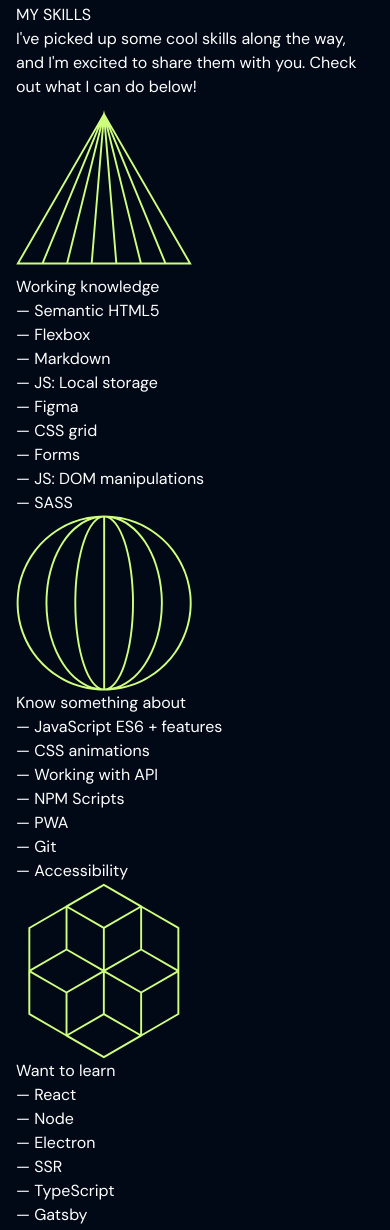
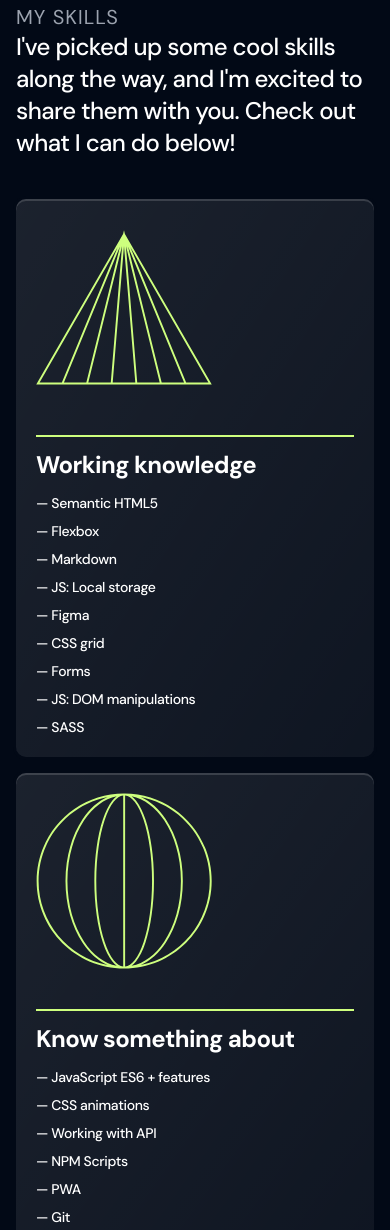
Before and after one commit to mariuszwuteefowicz/portfolio, a website built with Parcel: page src/index.html in a window 390 px wide. Shown: the part 932-2162 px from the top of the page. Built offline with nearby package versions, Linux system fonts and the light colour scheme; files whose address does not match are found by name.

Commit message:
add styles for the skills section on mobile

```diff
--- a/src/index.html
+++ b/src/index.html
@@ -41,13 +41,19 @@
                 </div>
             </section>
 
+
+
+
+
             <section class="mx-auto max-w-wtf" id="skills">
-                <h2>MY SKILLS</h2>
-                <p>I've picked up some cool skills along the way, and I'm excited to share them with you. Check out what I can do below!</p>
-                <article>
-                    <img src="images/triangle.svg" alt="" class="w-44 h-44">
-                    <h3>Working knowledge</h3>
-                    <ul>
+                <h2 class="text-gray-400 text-xl tracking-wider">MY SKILLS</h2>
+                <p class="text-2xl font-medium tracking-tight mb-10">I've picked up some cool skills along the way, and I'm excited to share them with you. Check out what I can do below!</p>
+
+            <div class="grid gap-4">
+                <article class="p-5 rounded-wtf bg-gradient-to-br from-white/10 to-white/5 shadow-innerlight ring ring-bg">
+                    <img src="images/triangle.svg" alt="" class="w-44 h-44 mb-10">
+                    <h3 class="pt-3 border-accent border-t-2 text-2xl font-bold tracking-tight mb-3">Working knowledge</h3>
+                    <ul class="text-sm font-medium tracking-tight space-y-2">
                        <li>— Semantic HTML5</li>
                        <li>— Flexbox</li>
                        <li>— Markdown</li>
@@ -59,10 +65,10 @@
                        <li>— SASS</li>
                     </ul>
                 </article>
-                <article>
-                    <img src="images/circles.svg" alt=""class="w-44 h-44">
-                    <h3>Know something about</h3>
-                    <ul>
+                <article class="p-5 rounded-wtf bg-gradient-to-br from-white/10 to-white/5 shadow-innerlight ring ring-bg">
+                    <img src="images/circles.svg" alt=""class="w-44 h-44 mb-10">
+                    <h3 class="pt-3 border-accent border-t-2 text-2xl font-bold tracking-tight mb-3">Know something about</h3>
+                    <ul class="text-sm font-medium tracking-tight space-y-2">
                         <li>— JavaScript ES6 + features</li>
                         <li>— CSS animations</li>
                         <li>— Working with API</li>
@@ -72,10 +78,10 @@
                         <li>— Accessibility</li>
                     </ul>
                 </article>
-                <article>
-                    <img src="images/flower.svg" alt=""class="w-44 h-44">
-                    <h3>Want to learn</h3>
-                    <ul>
+                <article class="p-5 rounded-wtf bg-gradient-to-br from-white/10 to-white/5 shadow-innerlight ring ring-bg">
+                    <img src="images/flower.svg" alt=""class="w-44 h-44 mb-10">
+                    <h3 class="pt-3 border-accent border-t-2 text-2xl font-bold tracking-tight mb-3">Want to learn</h3>
+                    <ul class="text-sm font-medium tracking-tight space-y-2">
                         <li></li>
                         <li>— React</li>
                         <li>— Node</li>
@@ -86,6 +92,7 @@
                         <li>— WebSockets</li>
                     </ul>
                 </article>
+            </div>
             </section>
 
             <section class="mx-auto max-w-wtf" id="projects">
--- a/tailwind.config.js
+++ b/tailwind.config.js
@@ -15,6 +15,12 @@ module.exports = {
       },
       maxWidth: {
         'wtf': '82rem'
+      },
+      borderRadius: {
+        'wtf': '0.625rem'
+      },
+      boxShadow: {
+        'innerlight': 'inset 0 2px 0 0 rgba(255,255,255,0.15)'
       }
     },
   },
```
